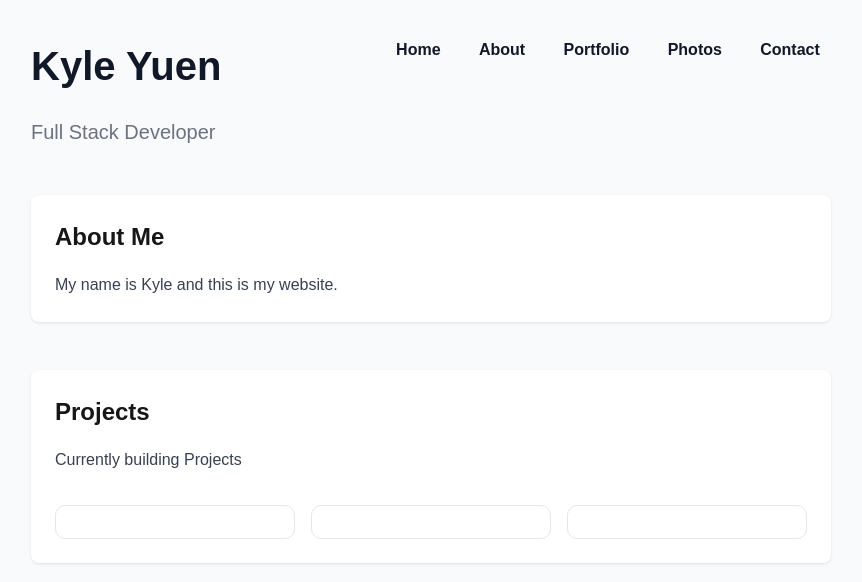
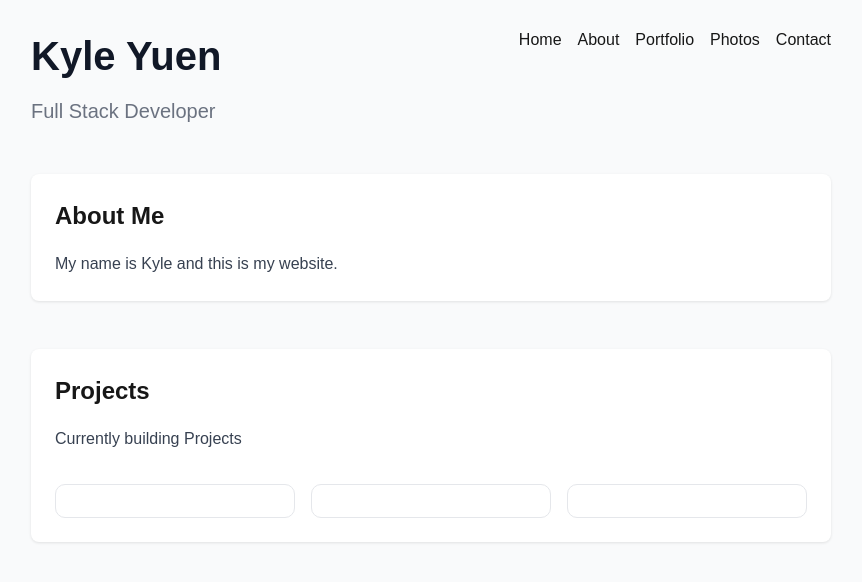
Before and after one commit to kyleyuen3/my-portfolio, a Next.js app: page / in a window 1280 px wide. Shown: the top 582 px of the page, without its empty margins (209-1071 px from the left). Built offline with nearby package versions, Linux system fonts and the light colour scheme.

Commit message:
messing around with spacing

```diff
--- a/app/page.module.css
+++ b/app/page.module.css
@@ -110,11 +110,9 @@
 
 /* links on nav bar */
 .navLink {
-  color: #111827;
-  text-decoration: none;
-  font-weight: 600;
-  padding: 0.4rem 0.7rem;
-  border-radius: 8px;
+  display: inline-flex;
+  align-items: center;
+  line-height: 1;
 }
 
 /* hovering link in nav bar */
```
